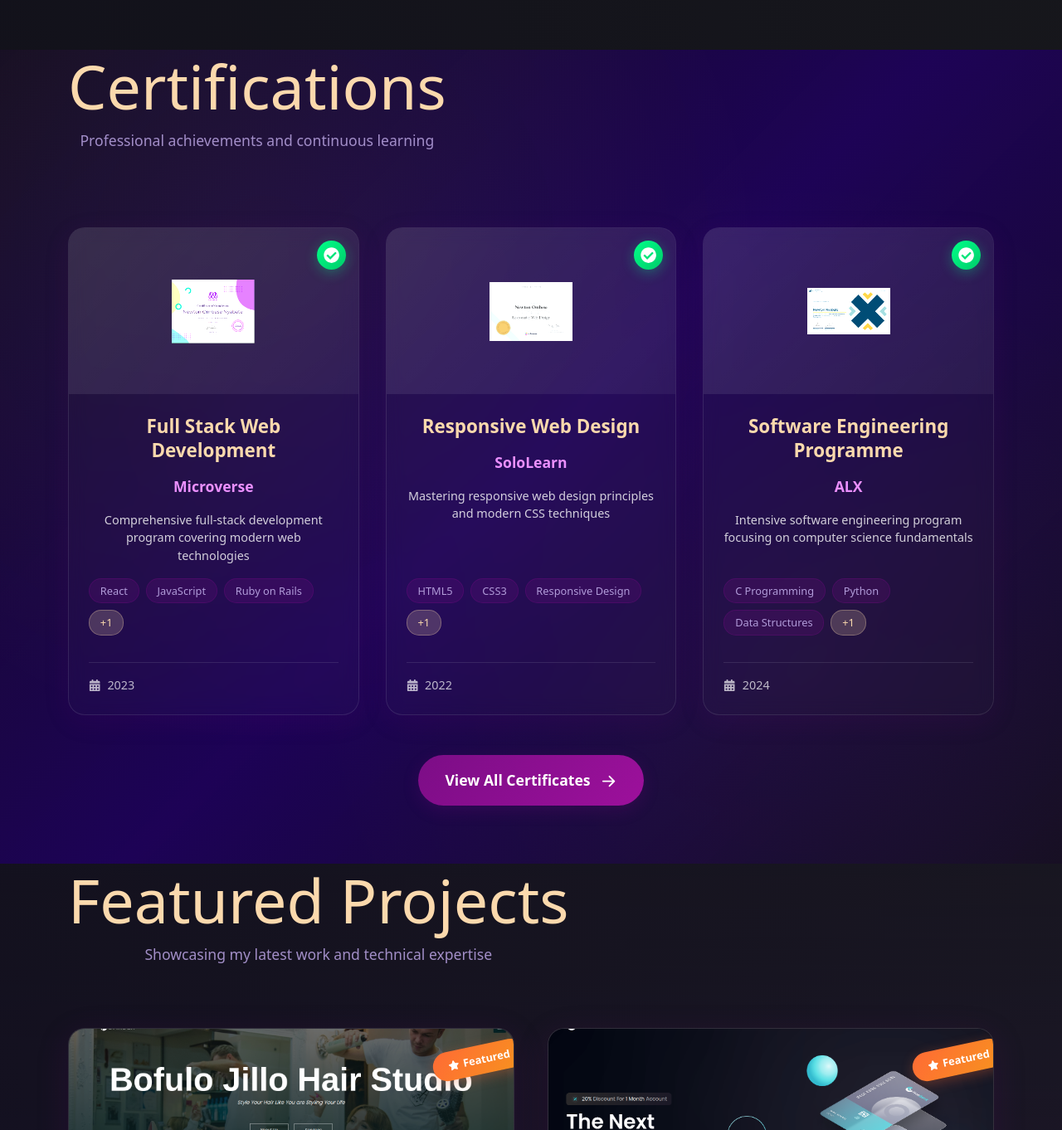
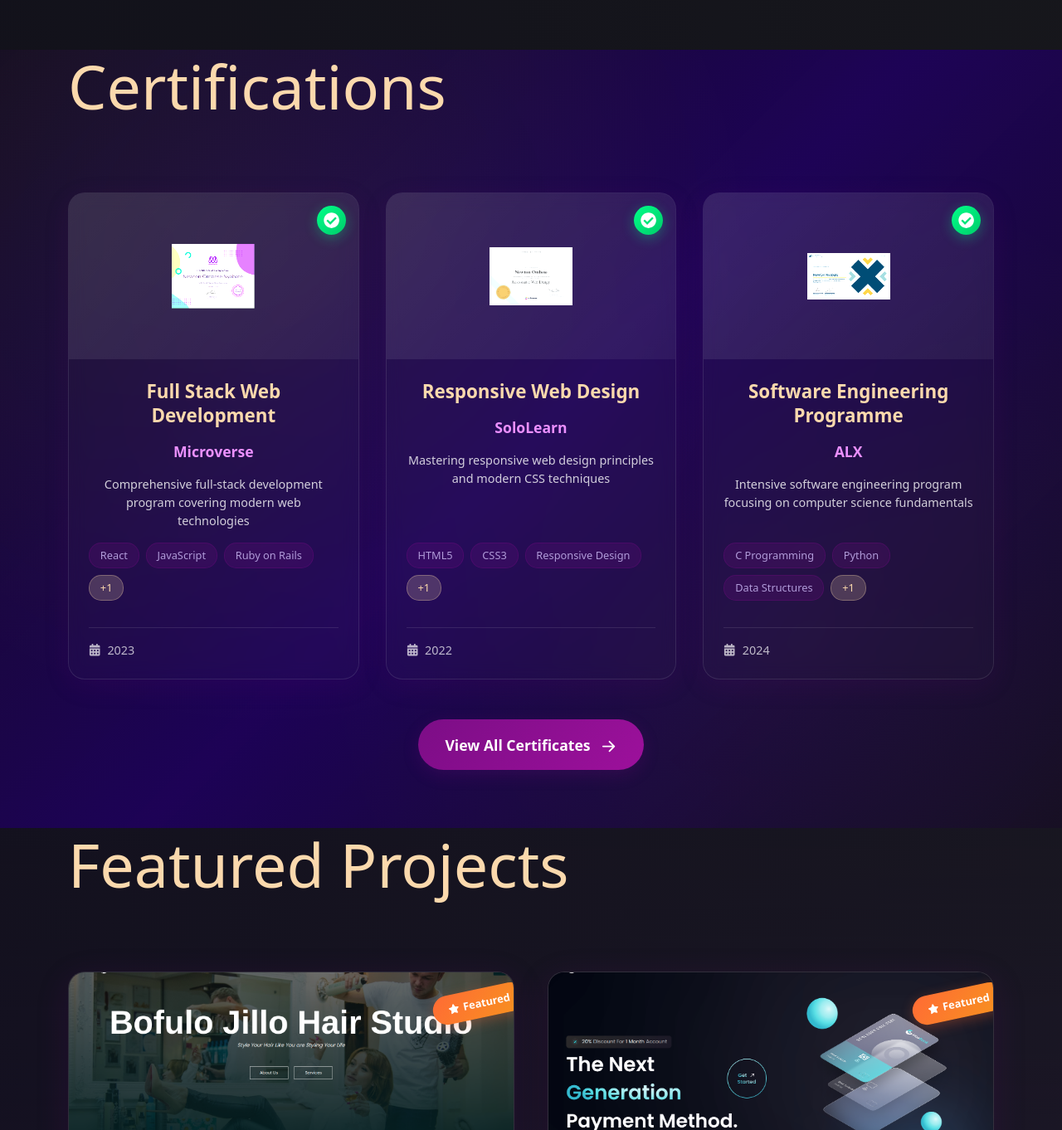
Before and after one commit to nejidevelops/Newton-Portfolio-Project, a React (Vite) app: page / in a window 1280 px wide. Shown: the part 1491-2853 px from the top of the page at 83% size. Built offline with nearby package versions, Linux system fonts and the light colour scheme; no server answers.

Commit message:
Working on the project and certification page

```diff
--- a/src/components/certificate/Certification.jsx
+++ b/src/components/certificate/Certification.jsx
@@ -181,7 +181,7 @@
                 viewport={{ once: true }}
               >
                 <h1 className="aboutme-heading">Certifications</h1>
-                <p className="section-subtitle">Professional achievements and continuous learning</p>
+                {/* <p className="section-subtitle">Professional achievements and continuous learning</p> */}
               </motion.div>
             </Col>
             <Col xs={12} className="mt-4">
--- a/src/components/projects/Projects.jsx
+++ b/src/components/projects/Projects.jsx
@@ -4,7 +4,13 @@
 import nyc from "../../images/nyc.png";
 import hd from "../../images/hd.png";
 import pp from "../../images/portfolio.png";
-import { FaInternetExplorer, FaGithub, FaExternalLinkAlt, FaCode, FaStar } from "react-icons/fa";
+import {
+  FaInternetExplorer,
+  FaGithub,
+  FaExternalLinkAlt,
+  FaCode,
+  FaStar,
+} from "react-icons/fa";
 import { Link } from "react-router-dom";
 import { HiArrowRight } from "react-icons/hi";
 import { BiTime } from "react-icons/bi";
@@ -14,7 +20,8 @@
   {
     id: 1,
     title: "Bofulo Jillo Hair Studio",
-    description: "Welcome to Bofulo Jillo Hair Studio, where style meets sophistication! Our HTML/CSS project is a virtual representation of a trendy and modern hair studio that combines cutting-edge design with seamless functionality.",
+    description:
+      "Welcome to Bofulo Jillo Hair Studio, where style meets sophistication! Our HTML/CSS project is a virtual representation of a trendy and modern hair studio that combines cutting-edge design with seamless functionality.",
     image: nyc,
     technologies: ["HTML", "CSS", "JavaScript"],
     liveUrl: "https://mohammadnewton.github.io/Barber-shop-project/",
@@ -22,12 +29,13 @@
     category: "Frontend",
     featured: true,
     status: "Completed",
-    year: "2023"
+    year: "2023",
   },
   {
     id: 2,
     title: "Modern Bank App",
-    description: "This app is all about a payment method giving information and containing multiple sections that convey data that is relevant to the project. Built with modern React and styled with TailwindCSS.",
+    description:
+      "This app is all about a payment method giving information and containing multiple sections that convey data that is relevant to the project. Built with modern React and styled with TailwindCSS.",
     image: hd,
     technologies: ["React", "Vite", "TailwindCSS"],
     liveUrl: "https://meek-capybara-16dfe7.netlify.app/",
@@ -35,12 +43,13 @@
     category: "Full Stack",
     featured: true,
     status: "Completed",
-    year: "2024"
+    year: "2024",
   },
   {
     id: 3,
     title: "DevsPark",
-    description: "Devspark is a conference website that invites people to the tech summits. A comprehensive platform for tech enthusiasts to discover and attend developer conferences.",
+    description:
+      "Devspark is a conference website that invites people to the tech summits. A comprehensive platform for tech enthusiasts to discover and attend developer conferences.",
     image: pp,
     technologies: ["HTML", "CSS", "JavaScript"],
     liveUrl: "https://mohammadnewton.github.io/Newton-Capstone-Project/",
@@ -48,8 +57,8 @@
     category: "Frontend",
     featured: false,
     status: "Completed",
-    year: "2023"
-  }
+    year: "2023",
+  },
 ];
 
 // Animation variants
@@ -59,16 +68,16 @@
     opacity: 1,
     transition: {
       delayChildren: 0.2,
-      staggerChildren: 0.15
-    }
-  }
+      staggerChildren: 0.15,
+    },
+  },
 };
 
 const cardVariants = {
   hidden: {
     opacity: 0,
     y: 60,
-    scale: 0.9
+    scale: 0.9,
   },
   visible: {
     opacity: 1,
@@ -76,9 +85,9 @@
     scale: 1,
     transition: {
       duration: 0.7,
-      ease: "easeOut"
-    }
-  }
+      ease: "easeOut",
+    },
+  },
 };
 
 const headingVariants = {
@@ -88,9 +97,9 @@
     x: 0,
     transition: {
       duration: 0.8,
-      ease: "easeOut"
-    }
-  }
+      ease: "easeOut",
+    },
+  },
 };
 
 // Modern Project Card Component
@@ -101,7 +110,7 @@
     whileHover={{
       y: -12,
       scale: 1.02,
-      transition: { duration: 0.3 }
+      transition: { duration: 0.3 },
     }}
     whileTap={{ scale: 0.98 }}
   >
@@ -121,7 +130,11 @@
 
       {/* Project Image Container */}
       <div className="project-image-container">
-        <img src={project.image} alt={project.title} className="project-image" />
+        <img
+          src={project.image}
+          alt={project.title}
+          className="project-image"
+        />
         <div className="project-overlay">
           <div className="project-actions">
             <motion.a
@@ -211,7 +224,7 @@
           <Row>
             <Col
               md={12}
-              className="projects-description d-flex justify-content-start"
+              className="certificate-description d-flex justify-content-start"
             >
               <motion.div
                 variants={headingVariants}
@@ -220,11 +233,9 @@
                 viewport={{ once: true }}
               >
                 <h1 className="aboutme-heading">Featured Projects</h1>
-                <span className="section-subtitle">
-                  Showcasing my latest work and technical expertise
-                </span>
               </motion.div>
             </Col>
+
             <Col xs={12} className="mt-4">
               <motion.div
                 className="projects-grid"
@@ -255,15 +266,12 @@
                 className="modern-view-all-btn"
                 whileHover={{
                   scale: 1.05,
-                  boxShadow: "0 10px 30px rgba(123, 12, 134, 0.3)"
+                  boxShadow: "0 10px 30px rgba(123, 12, 134, 0.3)",
                 }}
                 whileTap={{ scale: 0.95 }}
               >
                 <span>View All Projects</span>
-                <motion.div
-                  className="btn-icon"
-                  whileHover={{ x: 5 }}
-                >
+                <motion.div className="btn-icon" whileHover={{ x: 5 }}>
                   <HiArrowRight />
                 </motion.div>
               </motion.button>
```
